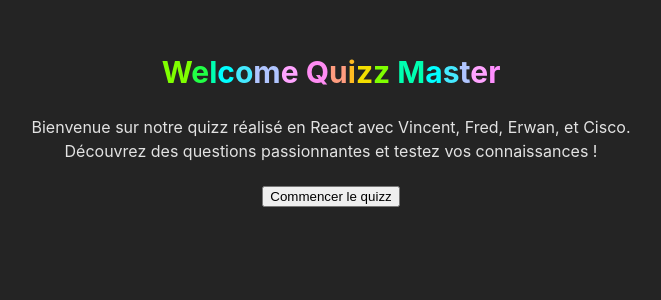
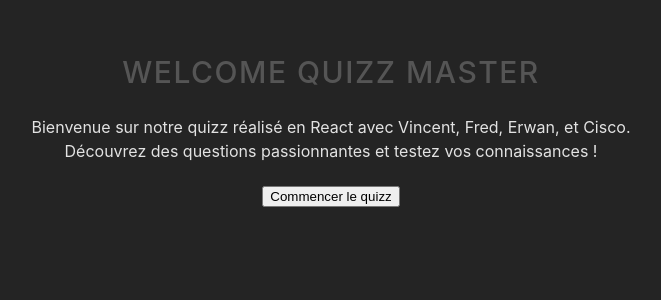
Before and after one commit to VChiofalo/quizzmaster, a React (Vite) app: page / in a window 1280 px wide. Shown: the top 300 px of the page, without its empty margins (309-970 px from the left). Built offline with nearby package versions, Linux system fonts and the light colour scheme.

Commit message:
effect hover terminé sur le h1
solution trouvé pour le hover

```diff
--- a/src/components/Home/Home.module.css
+++ b/src/components/Home/Home.module.css
@@ -25,3 +25,23 @@
 .startButtonContainer {
   margin-top: 20px;
 }
+
+h1{
+  position: relative;
+  font-size: 2em;
+  letter-spacing: 0.05em;
+  cursor: default;
+  text-transform: uppercase;
+  font-weight: 500;
+}
+h1 span
+{
+  color: #555;
+  transition: 0.25s;
+}
+h1:hover span
+{
+color: #0f0;
+text-shadow: 0 0 5px #0f0, 0 0 15px #0f0, 0 0 30px #0f0;
+
+}
```
